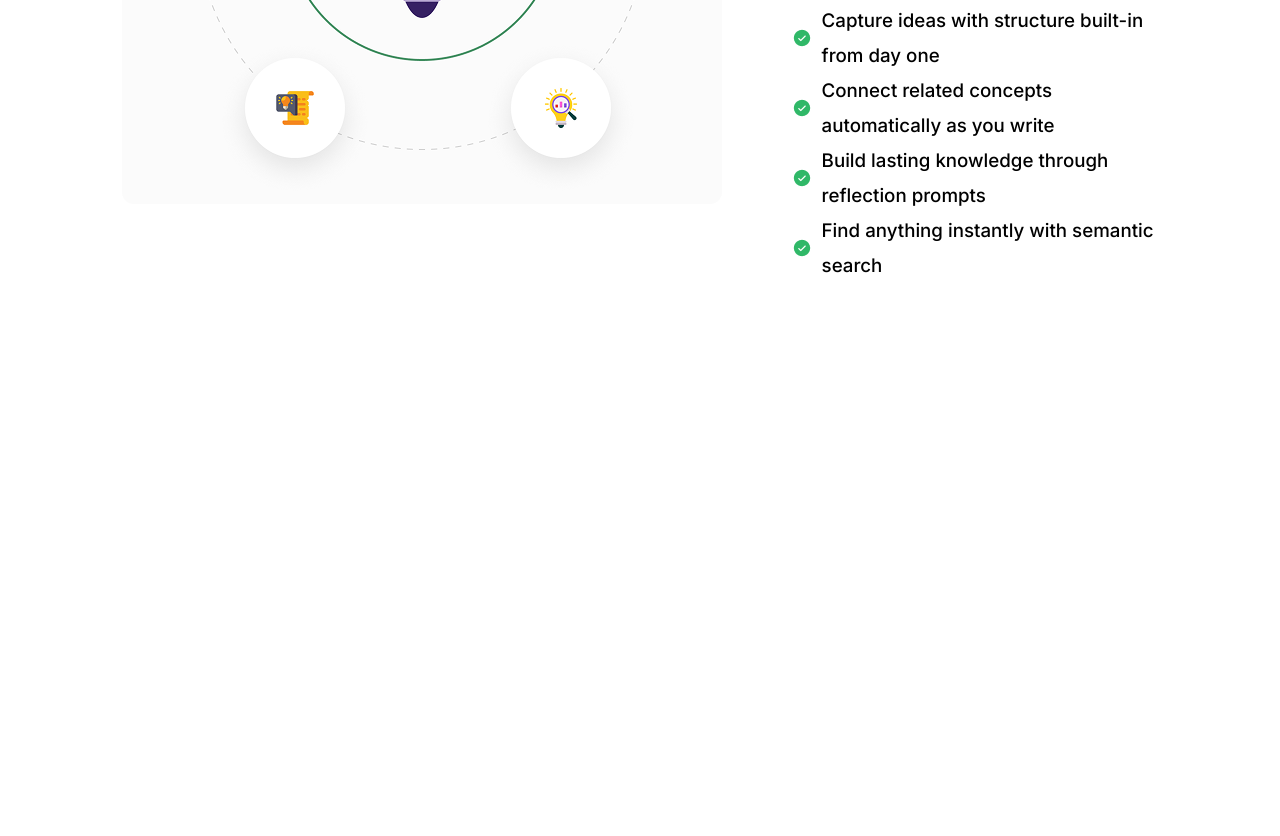
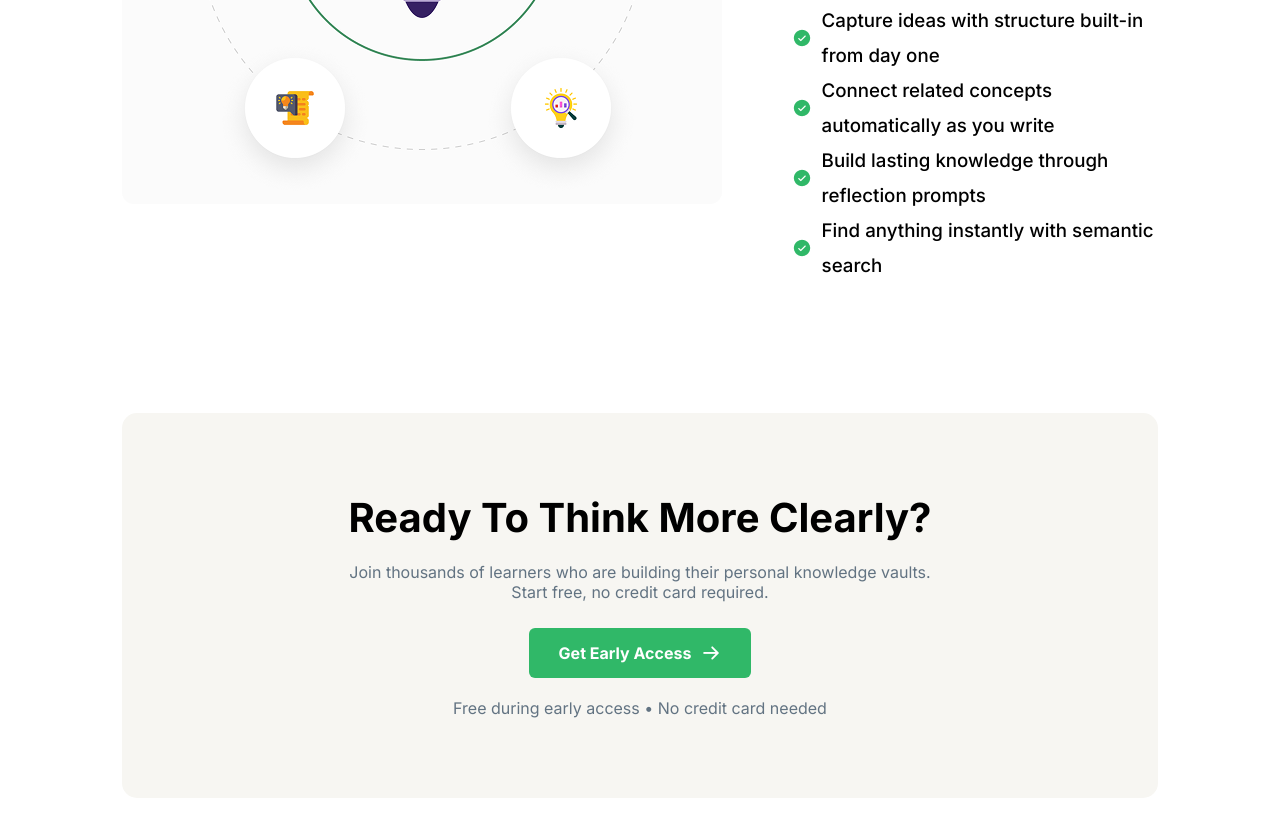
Before and after one commit to tanvirmahmud9225-ui/B13-A01-Knowledge-Vault, a plain HTML site: page index.html in a window 1280 px wide. Shown: the part 1943-2779 px from the top of the page. Before the commit the page ends 2356 px from the top, so only its background shows below. Drawn offline with Linux system fonts and the light colour scheme.

Commit message:
complete early-section

```diff
--- a/index.html
+++ b/index.html
@@ -124,6 +124,24 @@
         </div>
     </section>
 
+      <section id="early-access">
+        <div class="early-access-container">
+            <h1>Ready to think more clearly?</h1>
+            <p>Join thousands of learners who are building their personal knowledge vaults. <br> Start free, no credit
+                card required.</p>
+            <div class="early-access-btn">
+                <div class="btn">
+                    <div>
+                        <h4>Get Early Access</h4>
+                    </div><img src="assets/ArrowRight.png" alt="">
+                </div>
+            </div>
+            <div class="early-end">
+                <span>Free during early access • No credit card needed</span>
+            </div>
+        </div>
+    </section>
+
 
 
 </body>
```
